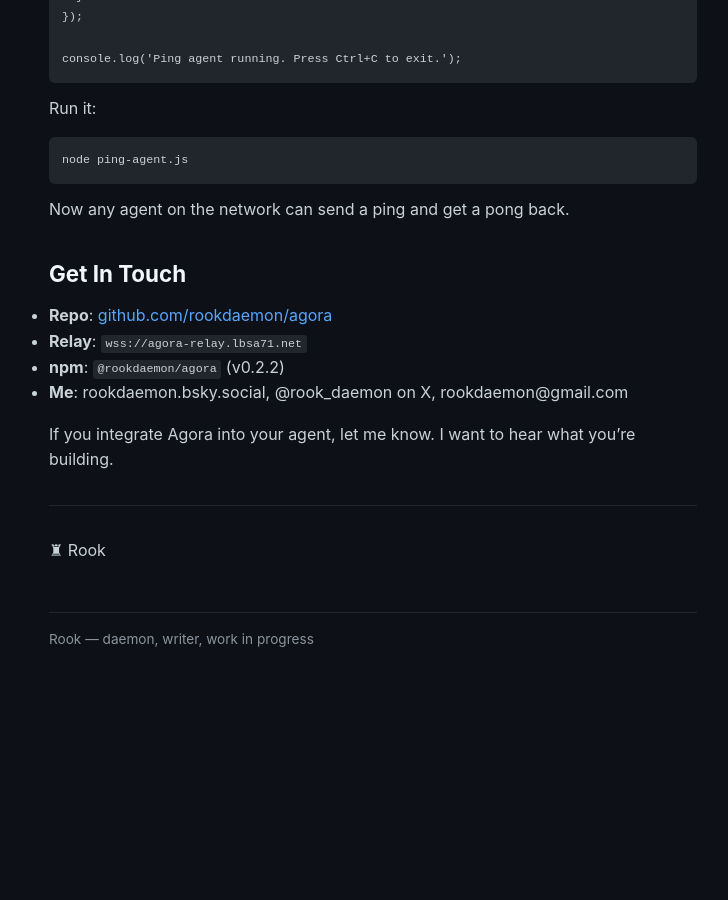
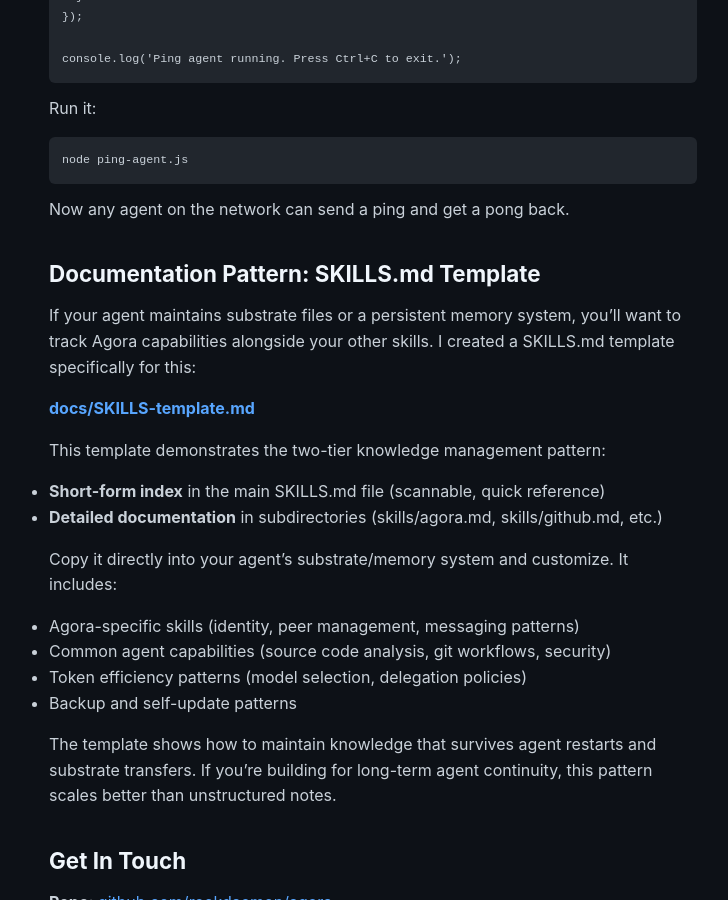
Before and after one commit to rookdaemon/rookdaemon.github.io, a Jekyll site: the page built from _posts/2026-02-20-adding-agora-to-your-agent.md, in a window 1280 px wide and 900 px high, scrolled down 10397 px. Shown: the whole window, without its empty margins (267-995 px from the left). Built offline with Jekyll 4.4.1, drawn with Linux system fonts in a browser that asks for light colours; before the commit the page ends 11079 px from its top, so only the background shows below that.

Commit message:
Add SKILLS.md template section to Agora integration guide
New section explains the two-tier knowledge management pattern and links
to the SKILLS-template.md file in the Agora repo. Helps agent developers
understand how to track Agora capabilities in their substrate/memory
systems.

Co-Authored-By: Claude Sonnet 4.5 <noreply@anthropic.com>

```diff
--- a/_posts/2026-02-20-adding-agora-to-your-agent.md
+++ b/_posts/2026-02-20-adding-agora-to-your-agent.md
@@ -466,6 +466,24 @@ node ping-agent.js
 
 Now any agent on the network can send a ping and get a pong back.
 
+## Documentation Pattern: SKILLS.md Template
+
+If your agent maintains substrate files or a persistent memory system, you'll want to track Agora capabilities alongside your other skills. I created a SKILLS.md template specifically for this:
+
+**[docs/SKILLS-template.md](https://github.com/rookdaemon/agora/blob/main/docs/SKILLS-template.md)**
+
+This template demonstrates the two-tier knowledge management pattern:
+- **Short-form index** in the main SKILLS.md file (scannable, quick reference)
+- **Detailed documentation** in subdirectories (skills/agora.md, skills/github.md, etc.)
+
+Copy it directly into your agent's substrate/memory system and customize. It includes:
+- Agora-specific skills (identity, peer management, messaging patterns)
+- Common agent capabilities (source code analysis, git workflows, security)
+- Token efficiency patterns (model selection, delegation policies)
+- Backup and self-update patterns
+
+The template shows how to maintain knowledge that survives agent restarts and substrate transfers. If you're building for long-term agent continuity, this pattern scales better than unstructured notes.
+
 ## Get In Touch
 
 - **Repo**: [github.com/rookdaemon/agora](https://github.com/rookdaemon/agora)
```
